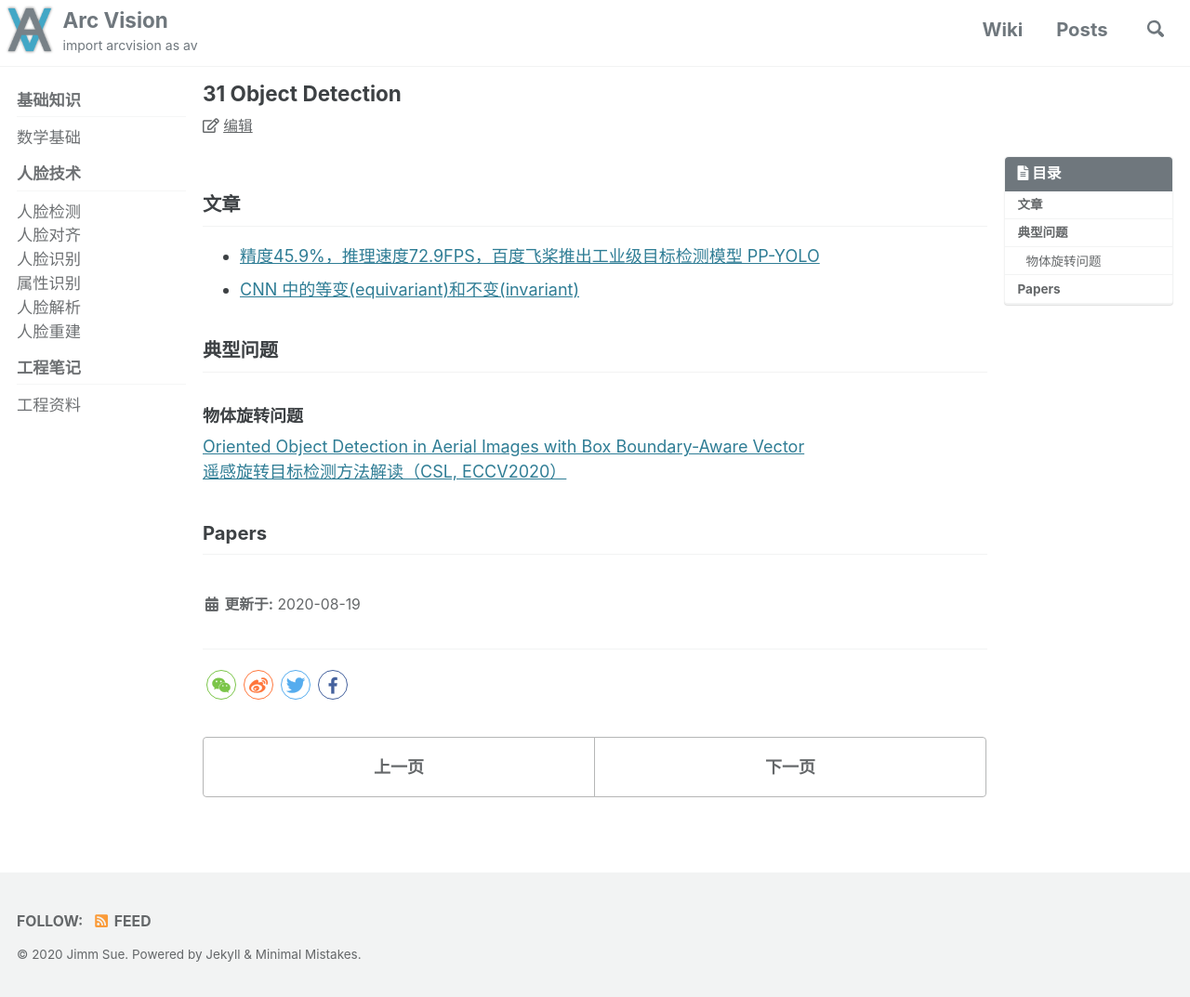
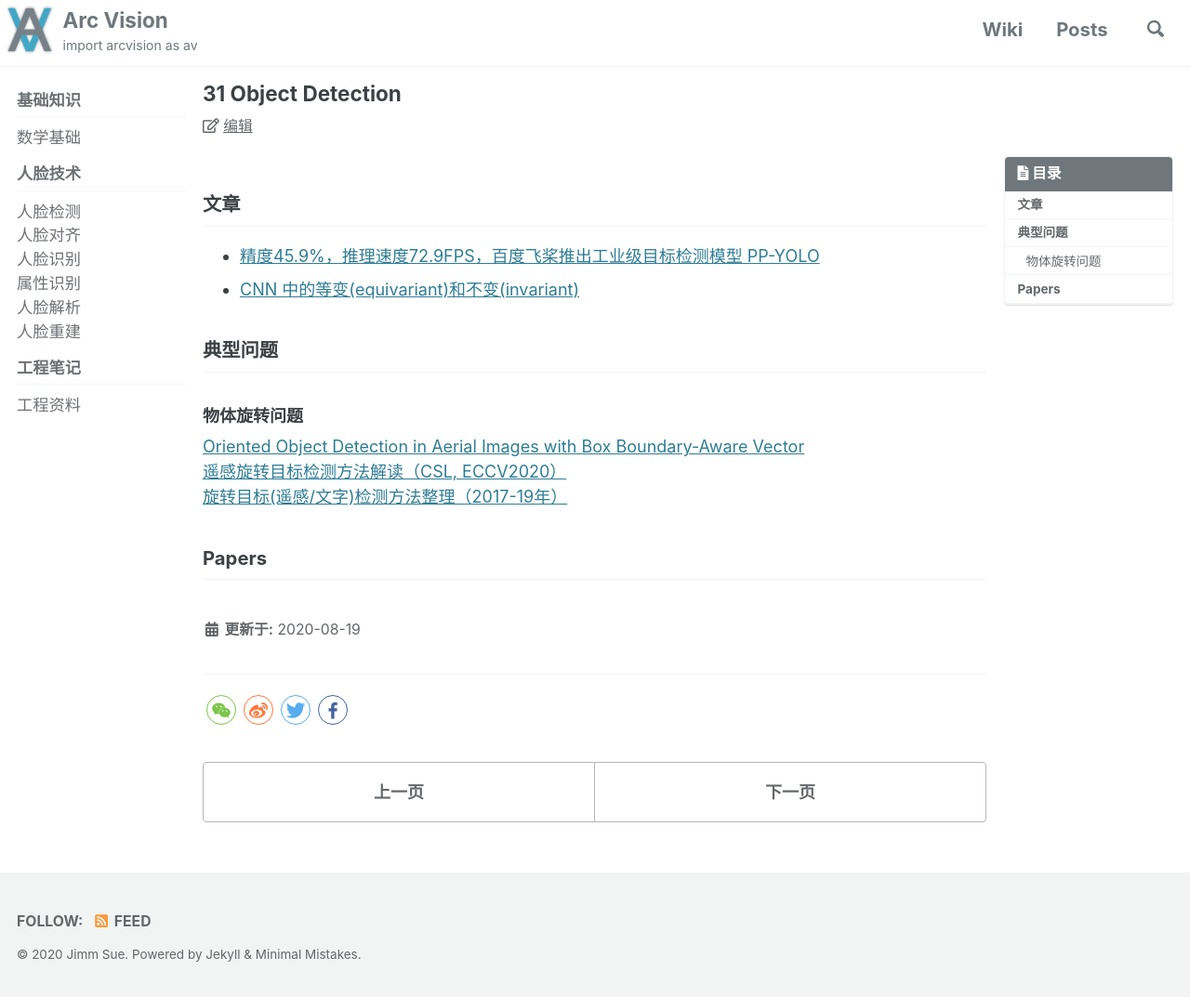
Before and after one commit to ArcVision/ArcVision.github.io, a Jekyll site: the page built from _wiki/31-object-detection.md, in a window 1280 px wide and 1073 px high. Shown: the whole window at 93% size. Built offline with Jekyll 4.4.1, drawn with Linux system fonts in a browser that asks for light colours; cached includes are drawn as plain includes; comment, search, counter and statistics services are not loaded.

Commit message:
Update 31-object-detection.md

```diff
--- a/_wiki/31-object-detection.md
+++ b/_wiki/31-object-detection.md
@@ -15,6 +15,7 @@ toc: true
 
 [Oriented Object Detection in Aerial Images with Box Boundary-Aware Vector][BBA-Vectors]
 [遥感旋转目标检测方法解读（CSL, ECCV2020）](https://zhuanlan.zhihu.com/p/111493759)
+[旋转目标(遥感/文字)检测方法整理（2017-19年）](https://zhuanlan.zhihu.com/p/98703562)
 
 [BBA-Vectors]: https://arxiv.org/pdf/2008.07043v1.pdf
 
```
